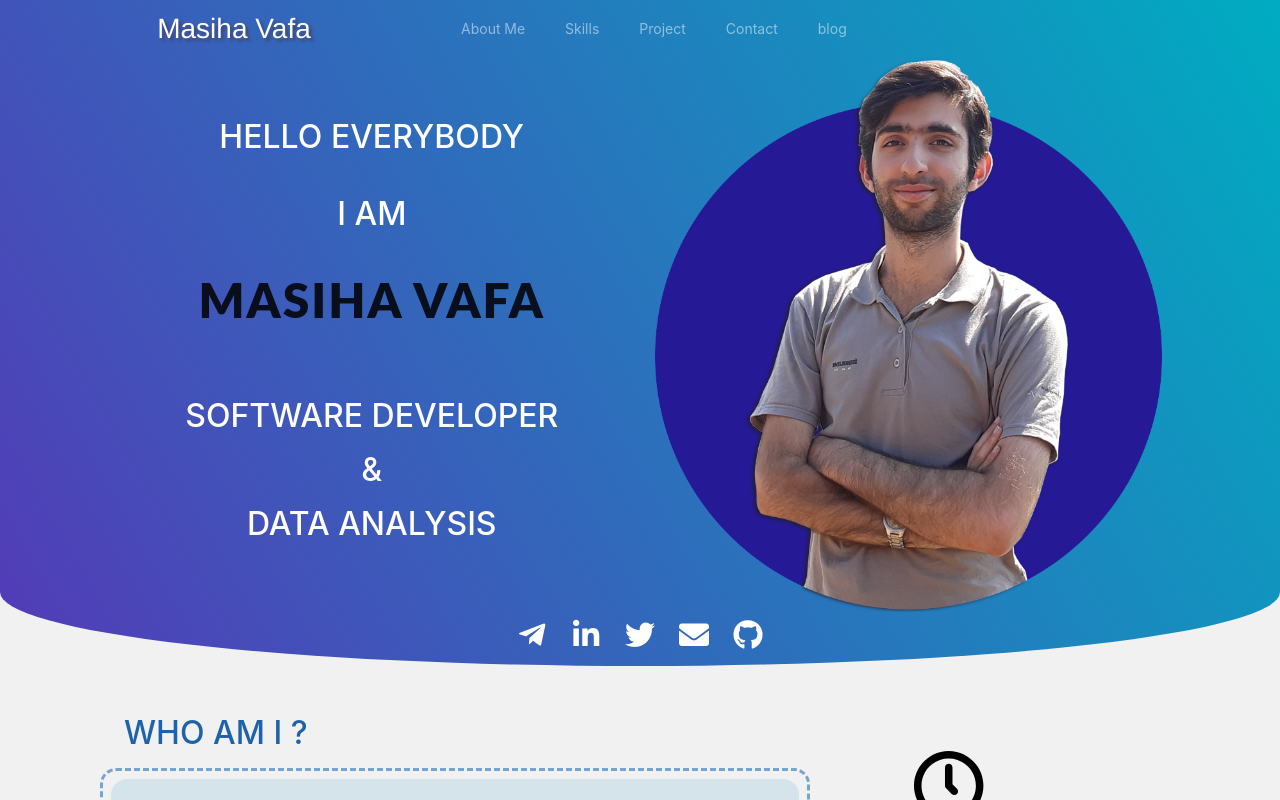
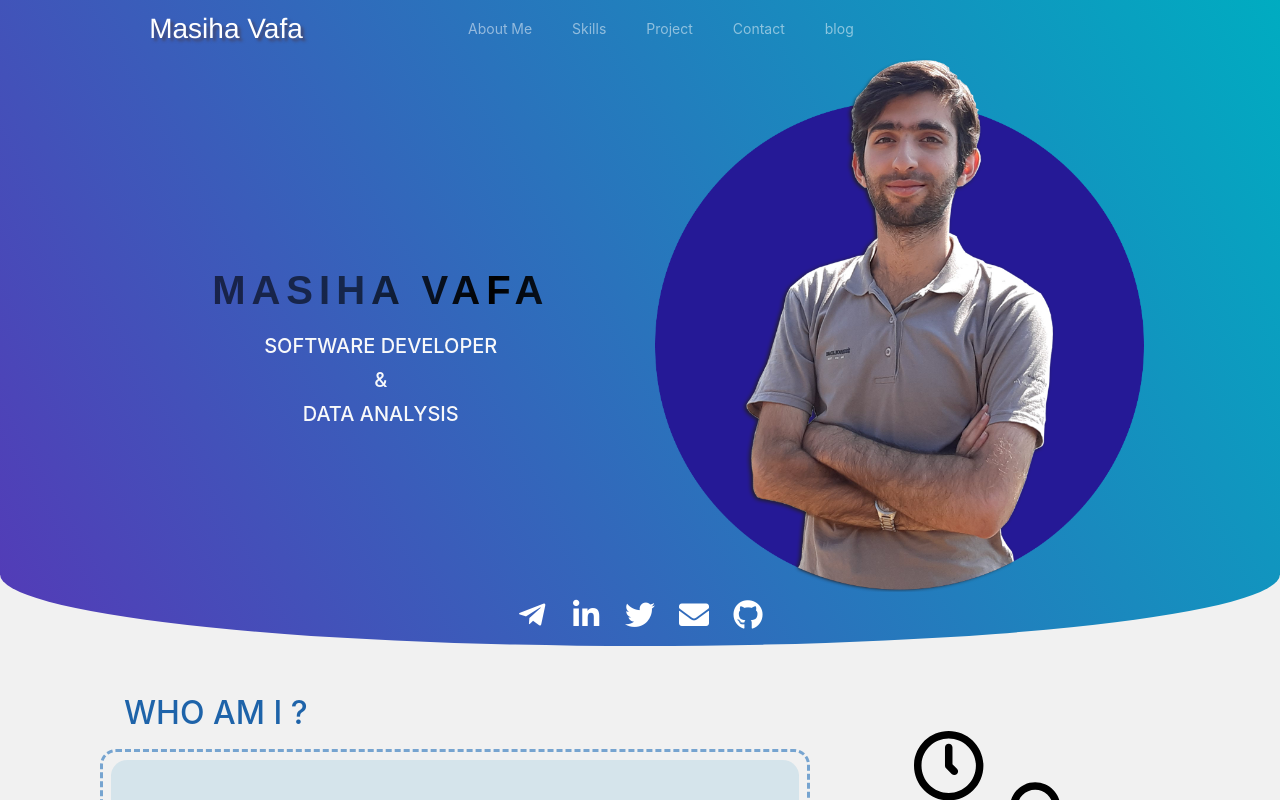
Before and after one commit to MasihaVafa/MasihaVafaWeb, a React (Create React App) app: page / in a window 1280 px wide. Shown: the top 800 px of the page. Built offline with nearby package versions, Linux system fonts and the light colour scheme; a web font is replaced by a local one.

Commit message:
change some file

```diff
--- a/src/App.css
+++ b/src/App.css
@@ -12,7 +12,7 @@ h1 {
   font-family: "Lato", sans-serif;
   font-weight: 700;
   letter-spacing: 2px;
-  font-size: 48px;
+  /* font-size: 48px; */
 }
 h2 {
   color: white;
@@ -23,7 +23,7 @@ p {
   font-size: 16px;
   color: #333333;
 }
-.masihaVafa {
+.masihaVafaNav {
   font: 28px "Merienda One", Helvetica, sans-serif;
   color: rgba(0, 0, 0, 0.7);
   text-shadow: 3px 3px 3px rgb(66, 71, 112);
@@ -63,6 +63,34 @@ p {
   display: inline-block;
   margin-top: auto;
   margin-bottom: auto;
+}
+.shine {
+  color: #000;
+  font-family: Arial, Helvetica, sans-serif;
+  text-decoration: none;
+  text-transform: uppercase;
+  letter-spacing: 6px;
+  display: inline-block;
+
+  /* font-family: "Merriweather", serif; */
+  -webkit-mask-image: linear-gradient(
+    -75deg,
+    rgba(0, 0, 0, 0.6) 30%,
+    #000 50%,
+    rgba(0, 0, 0, 0.6) 70%
+  );
+  -webkit-mask-size: 200%;
+  animation: shine 3s linear infinite;
+}
+/* for text animation */
+
+@keyframes shine {
+  from {
+    -webkit-mask-position: 150%;
+  }
+  to {
+    -webkit-mask-position: -50%;
+  }
 }
 .masihaimg {
   width: 50vw;
@@ -141,9 +169,10 @@ ul.social-network li {
 }
 .uniLogo {
   width: 6rem;
-
+  height: 6rem;
   border-radius: 50%;
   border: 1px solid #2a74bc9e;
+  margin-bottom: 1rem;
 }
 
 /* ========= Start Skill div ==========*/
--- a/src/App.js
+++ b/src/App.js
@@ -4,7 +4,7 @@ import "bootstrap/dist/css/bootstrap.min.css";
 import "./App.css";
 import Blog from "./components/BlogWrapper";
 import Home from "./LandingWrapper";
-import ContactsOnMobile from "./components/ContactsOnMobile";
+
 function App() {
   return (
     <Router>
@@ -12,7 +12,6 @@ function App() {
         <Switch>
           <Route exact path="/" component={Home} />
           <Route exact path="/blog" component={Blog} />
-          <Route exact path="/fab" component={ContactsOnMobile} />
         </Switch>
       </div>
     </Router>
--- a/src/components/AboutMe.js
+++ b/src/components/AboutMe.js
@@ -9,7 +9,7 @@ const AboutMe = () => {
             <h2>WHO AM I ?</h2>
             <div className="aboutMe-note">
               <p>
-                Software engineer with 4 year of experiment in software
+                Software engineer with 4 years of experiment in software
                 development. Have specialized in front-end development and data
                 analyzing with latest technologies. I like To take a challenging
                 and high performance oriented role in the field of Software
--- a/src/components/BriefIntro.js
+++ b/src/components/BriefIntro.js
@@ -15,18 +15,13 @@ const BriefIntro = () => {
           <div className="row ">
             <div className="hello  col-md-6 ">
               <div>
-                <h2>HELLO EVERYBODY</h2>
-                <br />
-                <h2>I AM</h2>
-                <br />
-                <h1>
-                  <b> MASIHA VAFA </b>
-                </h1>
                 <br />
                 <br />
-                <h2>SOFTWARE DEVELOPER</h2>
-                <h2>&</h2>
-                <h2>DATA ANALYSIS</h2>
+                <h1 className="shine">MASIHA VAFA</h1>
+                <br />
+                <h5 className="text-light">SOFTWARE DEVELOPER </h5>
+                <h5 className="text-light"> & </h5>
+                <h5 className="text-light">DATA ANALYSIS </h5>
               </div>
             </div>
             <div className="col-md-6 d-flex justify-content-center">
--- a/src/components/ContactsOnMobile.js
+++ /dev/null
@@ -1,16 +0,0 @@
-import React from "react";
-
-const ContactsOnMobile = () => {
-  return (
-    <div class="fabs">
-      <a target="_blank" className="fab"></a>
-      <a target="_blank" className="fab"></a>
-      <a target="_blank" className="fab"></a>
-      <a id="prime" className="fab">
-        <i className="prime zmdi zmdi-plus"></i>
-      </a>
-    </div>
-  );
-};
-
-export default ContactsOnMobile;
--- a/src/components/Header.js
+++ b/src/components/Header.js
@@ -13,20 +13,15 @@ const Header = () => {
 
   return (
     <div className="row">
-      <nav className="col-md-12 navbar navbar-expand-sm navbar-dark center  ">
-        <a className="col-md-4 navbar-brand ml-0 masihaVafa  d-none d-md-block">
+      <nav className="col-md-12 navbar navbar-expand-sm navbar-dark justify-content-center  ">
+        <a className="col-md-4 navbar-brand ml-0 masihaVafaNav  d-none d-md-block">
           Masiha Vafa
         </a>
 
-        <div className="  justify-content-center ">
+        <div className=" col-md-8  justify-content-center ">
           <ul className="navbar-nav ">
             <li className=" nav-item  ">
-              <a
-                name="about"
-                onClick={playScroll}
-                className="nav-link"
-                href="#"
-              >
+              <a name="about" onClick={playScroll} className="nav-link">
                 About Me
               </a>
             </li>
--- a/src/components/SkillsSection.js
+++ b/src/components/SkillsSection.js
@@ -12,6 +12,12 @@ const SkillsSection = () => {
     setTabPosition(result);
   };
   useEffect(changeTabPosition, []);
+
+  const resize = () => {
+    window.addEventListener("resize", setScreenSize(window.innerWidth));
+    console.log("window screen is : " + screenSize);
+  };
+  useEffect(resize, []);
   return (
     <div>
       <div className="container-fluid">
```
Also changed, not shown: src/components/img/programming-language.png (deleted), 54 other files (tests, documents, lock files or other folders).
